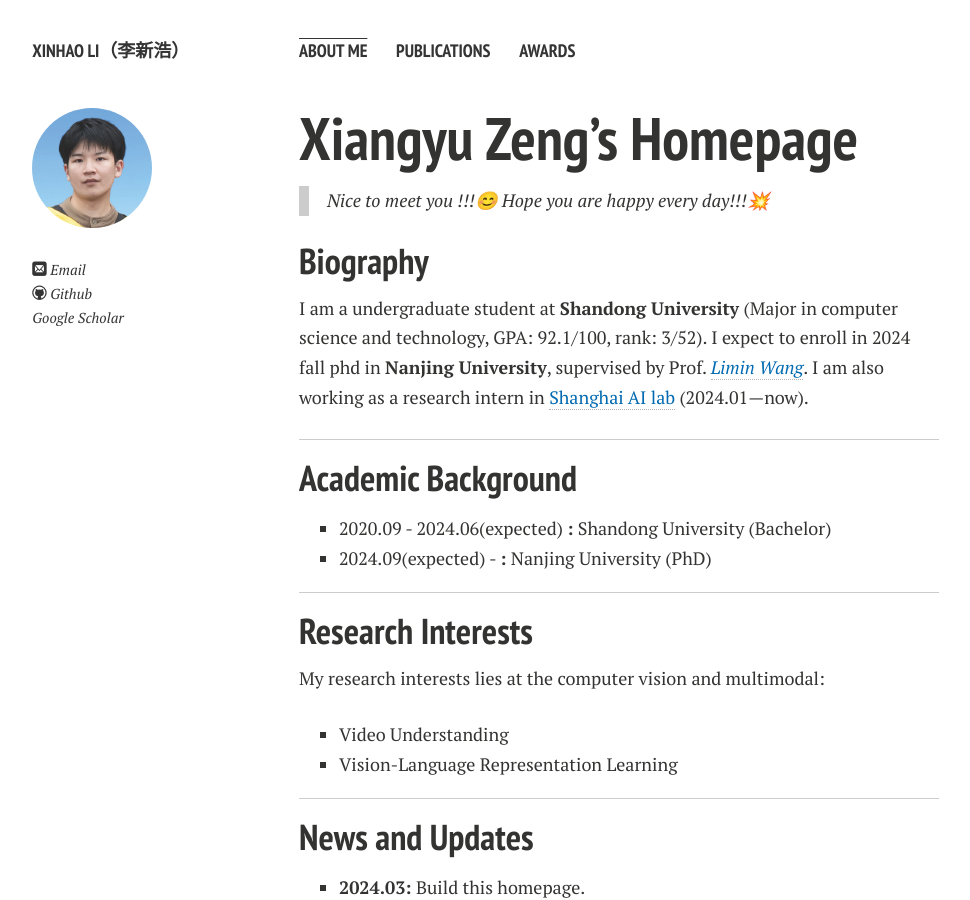
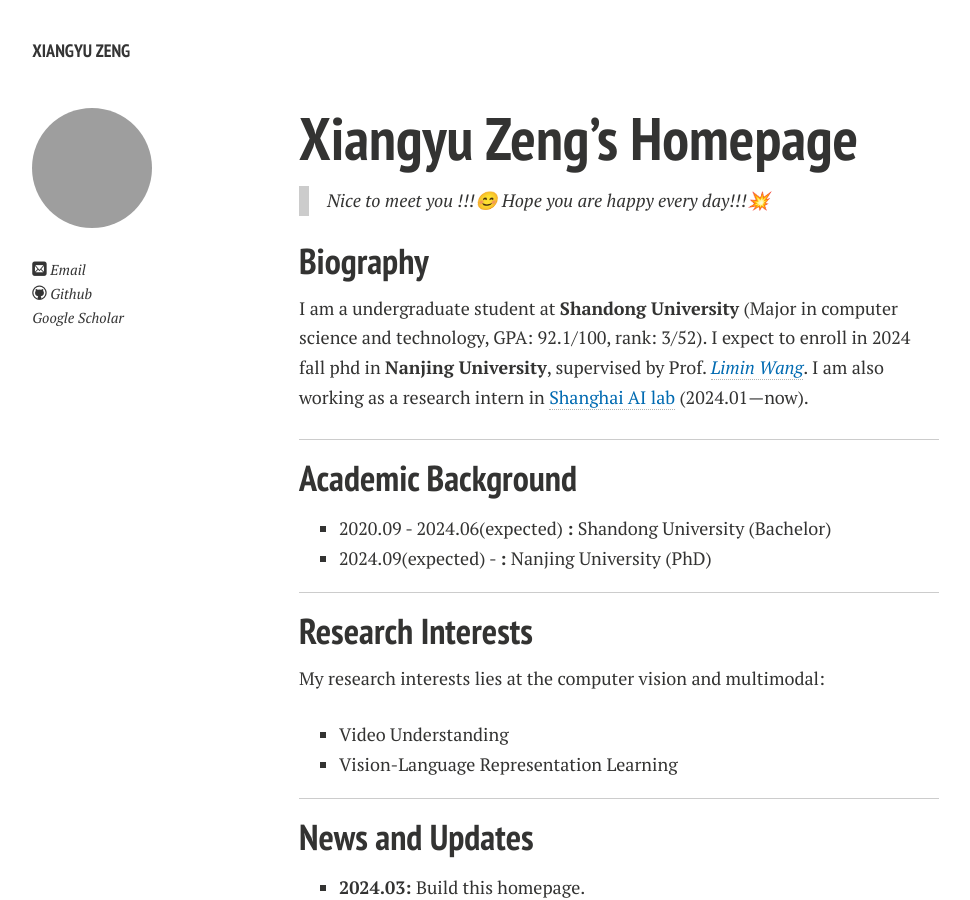
Before and after one commit to LanXingXuan/LanXingXuan.github.io, a Jekyll site: the page built from index.md, in a window 1280 px wide and 900 px high. Shown: the whole window, without its empty margins (21-991 px from the left). Built offline with Jekyll 4.4.1, drawn with Linux system fonts in a browser that asks for light colours; nearby versions of some CDN libraries; comment, search, counter and statistics services are not loaded; a style sheet for code colours, icons or effects is not loaded; our own code applies the rules of GitHub Pages for plain Markdown files; some of the changed text lies outside the part shown.

Commit message:
Update _config.yml

```diff
--- a/_config.yml
+++ b/_config.yml
@@ -1,21 +1,21 @@
-title: Xinhao Li（李新浩）
+title: Xiangyu Zeng
 # tagline: Don’t dwell on the past.
-description: Don’t dwell on the past.
+description: Just try.
 #Comment out url when working locally to resolve base urls correctly
-url: https://leexinhao.github.io
+url: https://LanXingXuan.github.io
 
 # Owner/author information
 owner:
-  name: Xinhao Li
-  avatar: xinhao.png
+  name: Xiangyu Zeng
+  avatar: NULL
 #  bio:
-  email: xinhaoli00@outlook.com
+  email: XiangyuZeng2001@outlook.com
   # Social networking links are used in author-bio sidebar. Update and remove as you like.
   # twitter: lancecai2002
   # facebook: caihanlin2002
-  github: leexinhao
+  github: LanXingXuan
   # linkedin: hanlin-cai-07b53b23b
-  scholar: https://scholar.google.com
+  scholar: https://scholar.google.com/citations?user=jS13DXkAAAAJ
   # instagram: lancecai2002
   # lastfm:
   # tumblr:
@@ -32,16 +32,12 @@ owner:
 # Links to include in top navigation
 # For external links add external: true
 links:
-  - title: About Me
-    url: /
+  #- title: About Me
+  #  url: /
   # - title: Resume
   #   url: /file/Resume-HanlinCAI.pdf
-  - title: Publications
-    url: /publications/
   # - title: Projects
   #   url: /projects/
-  - title: Awards
-    url: /awards/
   # - title: Hobbies
   #   url: /hobbies/
   # - title: Blogs
```
